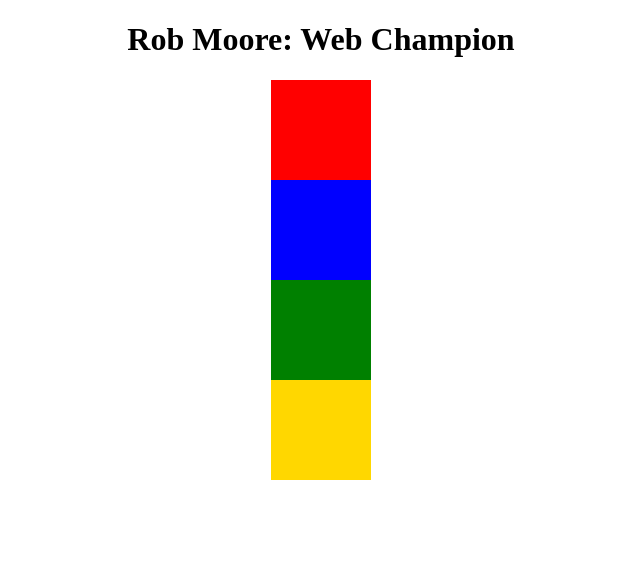
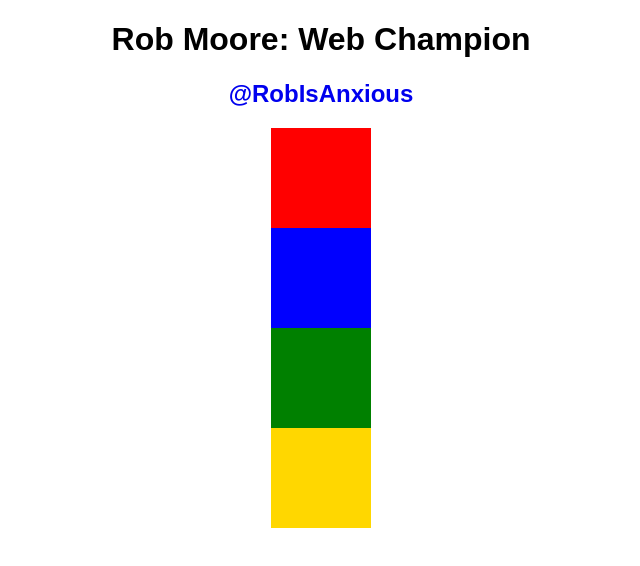
Before and after one commit to RobIsAnxious/RobIsAnxious.github.io, a plain HTML site: page index.html in a window 1280 px wide. Shown: the whole page, without its empty margins (319-959 px from the left). Drawn offline with nearby package versions, Linux system fonts and the light colour scheme.

Commit message:
twitter and font

```diff
--- a/index.html
+++ b/index.html
@@ -29,8 +29,14 @@
 <title>Cool ass soundboard...</title>
 <style type="text/css">
 
-h1{
+h1, h2{
 	text-align: center;
+    font-family: sans-serif;
+}
+
+h2 a{
+    text-decoration: none;
+
 }
 
 .redSquare{
@@ -68,6 +74,7 @@ margin: 0 auto;
 
 <body>
 <h1>Rob Moore: Web Champion</h1>
+<h2><a href="http://twitter.com/robisanxious">@RobIsAnxious</h2></a>
 <div class="content">
 	<div class="redSquare" id="red">
 	</div>
```
